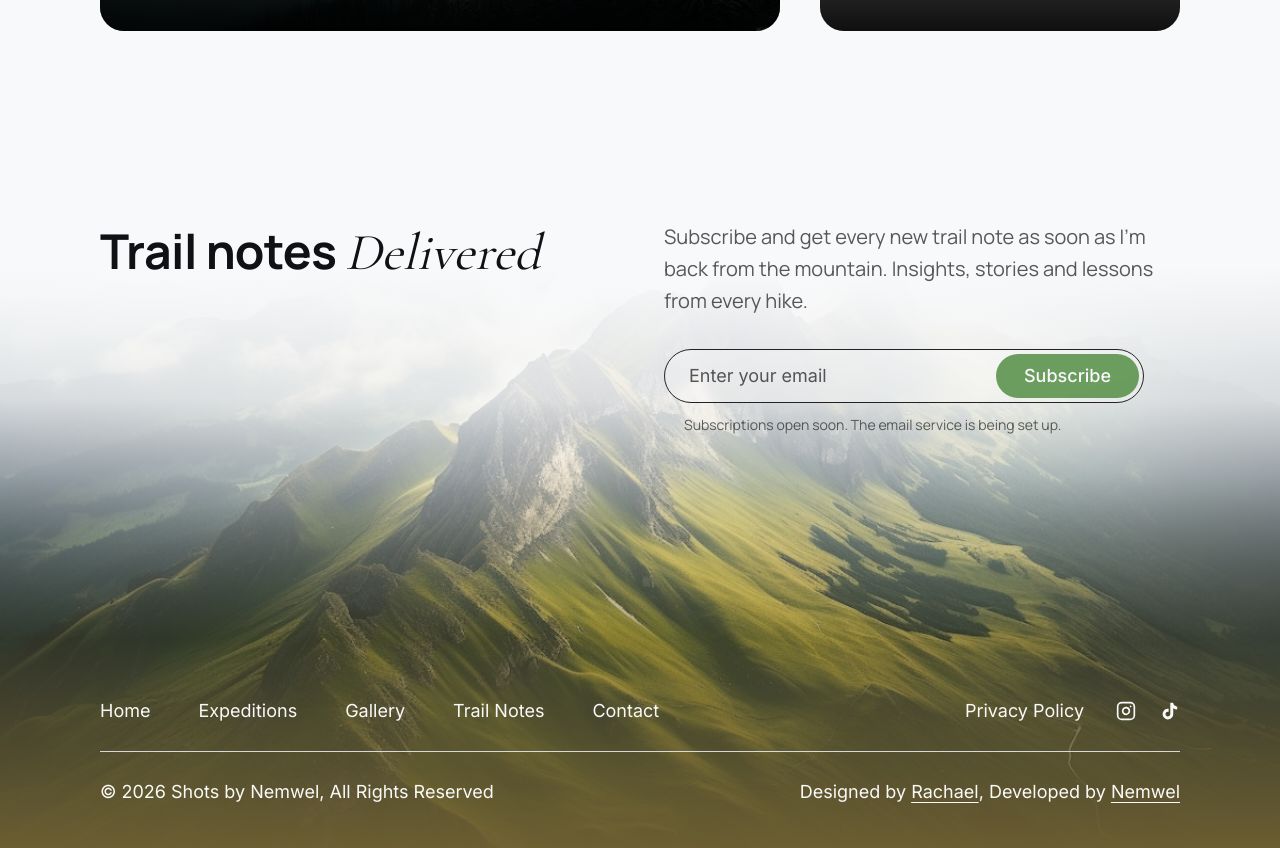
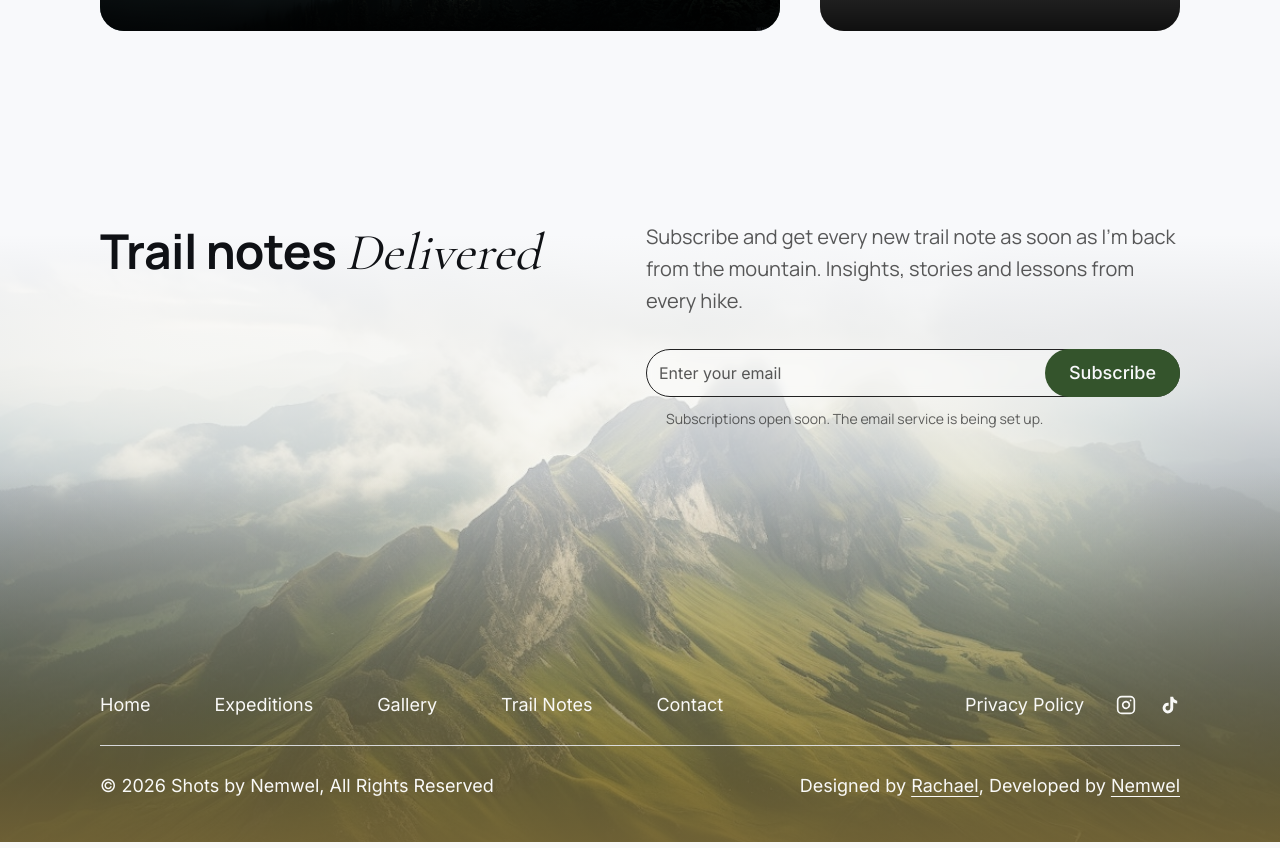
Before and after one commit to letsspice/shotsbynemwel, a Next.js app: page / in a window 1280 px wide. Shown: the part 3334-4182 px from the top of the page. Built offline with nearby package versions, Linux system fonts and the light colour scheme; no server answers; grey boxes are pictures that could not be loaded.

Commit message:
Show more of the footer peaks and widen the newsletter form

```diff
--- a/app/components/sections/Footer.tsx
+++ b/app/components/sections/Footer.tsx
@@ -12,7 +12,7 @@ const smallText = "font-inter text-[14px] leading-[24px] text-offwhite md:text-[
 
 /**
  * Designer: heading 48/60 + 52/64, paragraph Manrope 20/32 #222 at 75%, input 1px #222 border with
- * Inter 18/24 text at 75%, button #5C934E with Inter medium 18/24 #F8F9FB, links Inter 18/32.4,
+ * Inter 16/24 text at 75%, button #34542C with Inter medium 18/24 #F8F9FB, links Inter 18/32.4,
  * social icons 20×20, divider 1px #E5E7EB at 90%, attributions Inter 18/32.
  *
  * Variants: "full" (newsletter + links), "compact" (links only, Contact page) and
@@ -22,12 +22,12 @@ export default function Footer({ variant = "full" }: { variant?: "full" | "compa
   return (
     <footer className="relative w-full overflow-hidden bg-background">
       <div className="absolute inset-0 z-0" aria-hidden>
-        <Image src="/assets/footer/mountain-footer-bg.png" alt="" fill className="object-cover object-bottom" sizes="100vw" />
+        <Image src="/assets/footer/mountain-footer-bg.png" alt="" fill className="object-cover object-top" sizes="100vw" />
         <div
           className="absolute inset-0"
           style={{
             background:
-              "linear-gradient(180deg, #F8F9FB 0%, #F8F9FB 22%, rgba(248,249,251,0.85) 40%, rgba(248,249,251,0.35) 58%, rgba(248,249,251,0) 72%)",
+              "linear-gradient(180deg, #F8F9FB 0%, #F8F9FB 18%, rgba(248,249,251,0.9) 34%, rgba(248,249,251,0.7) 52%, rgba(248,249,251,0.45) 68%, rgba(248,249,251,0.22) 82%, rgba(248,249,251,0.08) 92%)",
           }}
         />
         <div
@@ -61,19 +61,19 @@ function Newsletter() {
   };
 
   return (
-    <div className="mb-[220px] grid grid-cols-1 items-start gap-6 md:mb-[260px] lg:grid-cols-2 lg:gap-12">
+    <div className="mb-[220px] grid grid-cols-1 items-start gap-6 md:mb-[260px] lg:grid-cols-[minmax(0,1fr)_534px] lg:gap-12">
       <SectionHeading bold="Trail notes" italic="Delivered" />
       <div className="flex flex-col">
-        <p className="body-standard mb-8 max-w-[500px]">
+        <p className="body-standard mb-8">
           Subscribe and get every new trail note as soon as I&apos;m back from the mountain. Insights, stories and
           lessons from every hike.
         </p>
 
-        <form onSubmit={handleSubmit} noValidate className="relative w-full max-w-[480px]">
+        <form onSubmit={handleSubmit} noValidate className="relative w-full">
           <label htmlFor="newsletter-email" className="sr-only">
             Email address
           </label>
-          <div className="relative flex items-center rounded-full border border-body bg-white/30 p-1 backdrop-blur-[4px] transition-colors focus-within:border-accent-green">
+          <div className="relative flex items-center rounded-full border border-body bg-white/30 backdrop-blur-[4px] transition-colors focus-within:border-primary">
             <input
               id="newsletter-email"
               type="email"
@@ -83,13 +83,13 @@ function Newsletter() {
               onChange={(e) => setEmail(e.target.value)}
               aria-invalid={!!error}
               aria-describedby="newsletter-help"
-              className="w-full grow bg-transparent px-4 py-2.5 font-inter text-[16px] leading-[24px] text-dark outline-none placeholder:text-body/75 md:px-5 md:text-[18px]"
+              className="w-full grow bg-transparent px-3 py-2.5 font-inter text-[16px] leading-[24px] text-dark outline-none placeholder:text-body/75"
             />
             <button
               type="submit"
               disabled
               aria-describedby="newsletter-help"
-              className="cursor-not-allowed whitespace-nowrap rounded-full bg-accent-green px-5 py-2.5 font-inter text-[16px] font-medium leading-[24px] text-background opacity-90 md:px-7 md:text-[18px]"
+              className="-my-px -mr-px cursor-not-allowed whitespace-nowrap rounded-full bg-primary px-6 py-3 font-inter text-[16px] font-medium leading-[24px] text-background md:text-[18px]"
             >
               Subscribe
             </button>
@@ -108,7 +108,7 @@ function FooterLinks() {
     <>
       <div className="mb-6 flex flex-col items-center justify-between gap-8 md:flex-row md:items-end">
         <nav aria-label="Footer">
-          <ul className="flex flex-wrap justify-center gap-x-8 gap-y-3 md:gap-x-12">
+          <ul className="flex flex-wrap justify-center gap-x-8 gap-y-3 md:gap-x-12 lg:gap-x-16">
             {NAV_LINKS.map((item) => (
               <li key={item.label}>
                 <Link href={item.href} className="footer-link transition-opacity hover:opacity-80">
```
